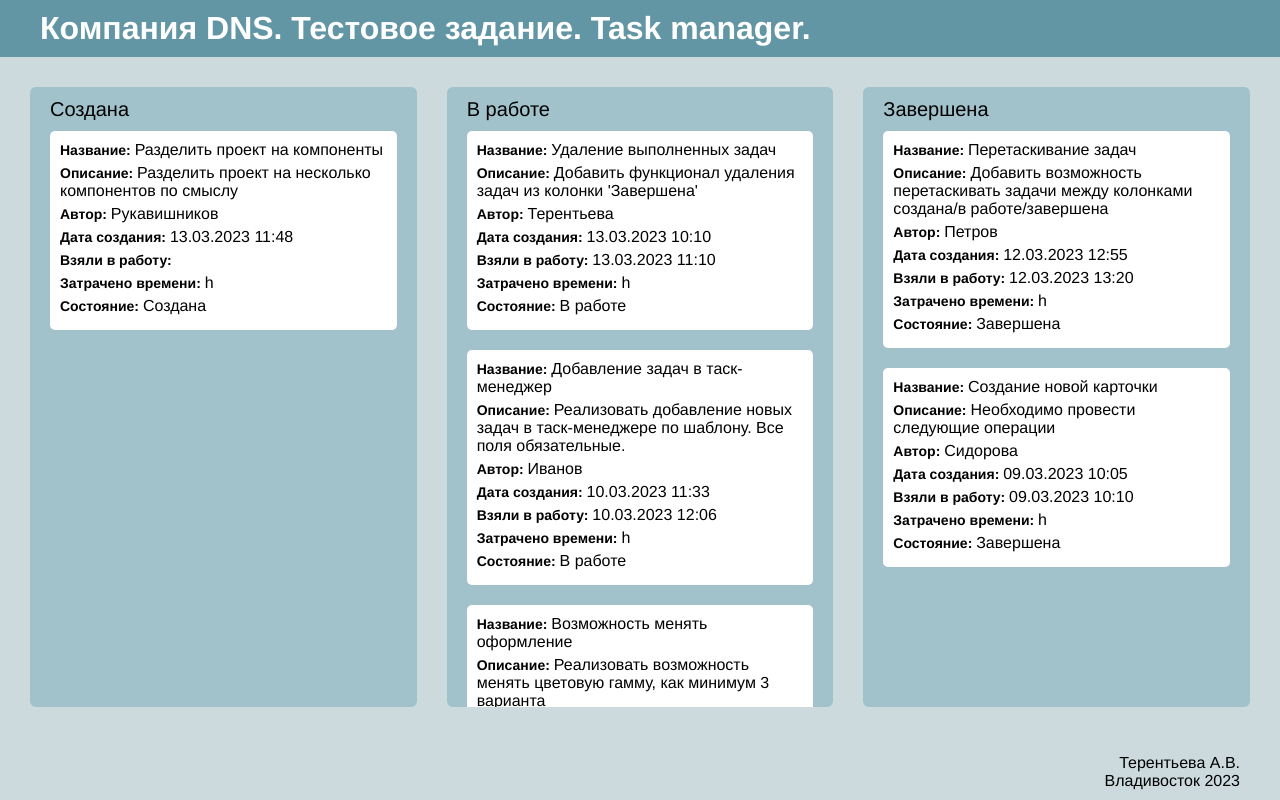
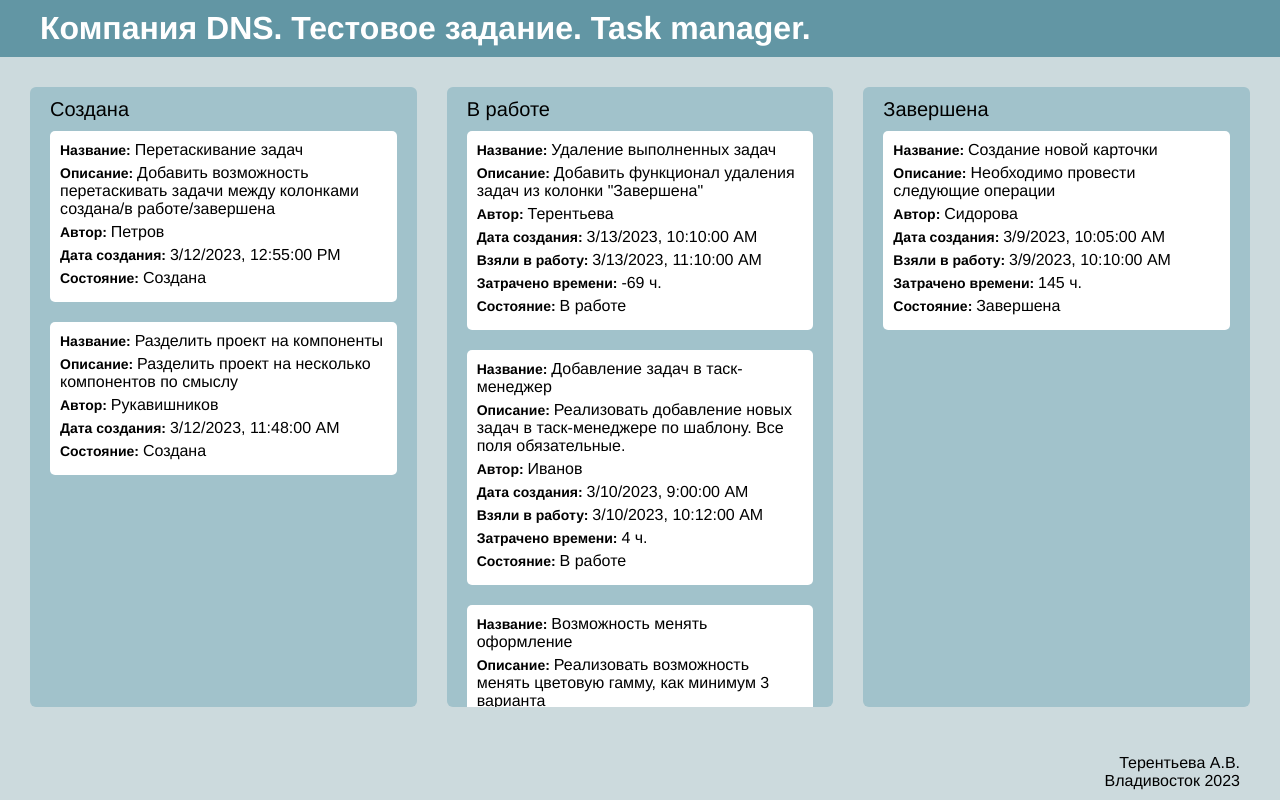
Before and after one commit to Anninka/task-manager_vue, a Vue app: page / in a window 1280 px wide. Built offline with nearby package versions, Linux system fonts and the light colour scheme.

Commit message:
feat: добавляет файл с переменными scss, добавляет функцию для расчета потраченного на задачу времени

```diff
--- a/src/App.vue
+++ b/src/App.vue
@@ -21,9 +21,9 @@
             <p class="task-item__title">Название: <span>{{ task.title }}</span></p>
             <p class="task-item__title">Описание: <span>{{ task.description }}</span></p>
             <p class="task-item__title">Автор: <span>{{ task.author }}</span></p>
-            <p class="task-item__title">Дата создания: <span>{{ task.date }}</span></p>
-            <p class="task-item__title">Взяли в работу: <span>{{ task.atwork }}</span></p>
-            <p class="task-item__title">Затрачено времени: <span>{{ }}h</span></p>
+            <p class="task-item__title">Дата создания: <span>{{ new Date(task.date).toLocaleString() }}</span></p>
+            <p class="task-item__title" v-if="task.status !== 'Создана'">Взяли в работу: <span>{{ new Date(task.atwork).toLocaleString()}}</span></p>
+            <p class="task-item__title" v-if="task.status !== 'Создана'">Затрачено времени: <span>{{ getWorkTime(task) }}</span></p>
             <p class="task-item__title">Состояние: <span>{{ task.status }}</span></p>
           </div>
         </div>
@@ -49,73 +49,77 @@ export default {
       tasks: [
         {
           id: 1,
-          title: "Удаление выполненных задач",
-          description: "Добавить функционал удаления задач из колонки 'Завершена'",
-          author: "Терентьева",
-          date: "13.03.2023 10:10",
-          atwork: "13.03.2023 11:10",
-          status: "В работе",
+          title: 'Удаление выполненных задач',
+          description: 'Добавить функционал удаления задач из колонки "Завершена"',
+          author: 'Терентьева',
+          date: '2023-03-13T10:10:00',
+          atwork: '2023-03-13T11:10:00',
+          done: '',
+          status: 'В работе',
         },
         {
           id: 2,
-          title: "Перетаскивание задач",
-          description: "Добавить возможность перетаскивать задачи между колонками создана/в работе/завершена",
-          author: "Петров",
-          date: "12.03.2023 12:55",
-          atwork: "12.03.2023 13:20",
-          status: "Завершена",
+          title: 'Перетаскивание задач',
+          description: 'Добавить возможность перетаскивать задачи между колонками создана/в работе/завершена',
+          author: 'Петров',
+          date: '2023-03-12T12:55:00',
+          atwork: '',
+          done: '2023-03-13T17:46:00',
+          status: 'Создана',
         },
         {
           id: 3,
-          title: "Добавление задач в таск-менеджер",
-          description: "Реализовать добавление новых задач в таск-менеджере по шаблону. Все поля обязательные.",
-          author: "Иванов",
-          date: "10.03.2023 11:33",
-          atwork: "10.03.2023 12:06",
-          status: "В работе",
+          title: 'Добавление задач в таск-менеджер',
+          description: 'Реализовать добавление новых задач в таск-менеджере по шаблону. Все поля обязательные.',
+          author: 'Иванов',
+          date: '2023-03-10T09:00:00',
+          atwork: '2023-03-10T10:12:00',
+          done: '',
+          status: 'В работе',
         },
         {
           id: 4,
-          title: "Создание новой карточки",
-          description: "Необходимо провести следующие операции",
-          author: "Сидорова",
-          date: "09.03.2023 10:05",
-          atwork: "09.03.2023 10:10",
-          status: "Завершена",
+          title: 'Создание новой карточки',
+          description: 'Необходимо провести следующие операции',
+          author: 'Сидорова',
+          date: '2023-03-09T10:05:00',
+          atwork: '2023-03-09T10:10:00',
+          done: '2023-03-15T11:55:00',
+          status: 'Завершена',
         },
         {
           id: 5,
-          title: "Разделить проект на компоненты",
-          description: "Разделить проект на несколько компонентов по смыслу",
-          author: "Рукавишников",
-          date: "13.03.2023 11:48",
-          atwork: "",
-          status: "Создана",
+          title: 'Разделить проект на компоненты',
+          description: 'Разделить проект на несколько компонентов по смыслу',
+          author: 'Рукавишников',
+          date: '2023-03-12T11:48:00',
+          atwork: '',
+          status: 'Создана',
         },
         {
           id: 6,
-          title: "Возможность менять оформление",
-          description: "Реализовать возможность менять цветовую гамму, как минимум 3 варианта",
-          author: "Морозова",
-          date: "13.03.2023 12:07",
-          atwork: "13.03.2023 12:10",
-          status: "В работе",
+          title: 'Возможность менять оформление',
+          description: 'Реализовать возможность менять цветовую гамму, как минимум 3 варианта',
+          author: 'Морозова',
+          date: '2023-03-13T12:07:00',
+          atwork: '2023-03-13T12:10:00',
+          status: 'В работе',
         },
         {
           id: 7,
-          title: "Придумать содержимое задач",
-          description: "Придумать названия и описания задач для тестирования таск-менеджера. А то у меня уже фантазия заканчивается.",
-          author: "Терентьева",
-          date: "13.03.2023 12:10",
-          atwork: "13.03.2023 12:20",
-          status: "В работе",
+          title: 'Придумать содержимое задач',
+          description: 'Придумать названия и описания задач для тестирования таск-менеджера. А то у меня уже фантазия заканчивается.',
+          author: 'Терентьева',
+          date: '2023-03-16T12:12:00',
+          atwork: '2023-03-16T12:52:00',
+          status: 'В работе',
         },
       ],
       statusId: {'Создана': 0, 'В работе': 1, 'Завершена': 2},
     }
   },
   computed: {
-    // Создает копию исходного массива и сортирует ее по статусу. Затем создает объект с массивами по кол-ву вариантов свойства status. В каждом массиве - объекты с одинаковыми значениями status.
+    //Создает копию исходного массива и сортирует ее по статусу. Затем создает объект с массивами по кол-ву вариантов свойства status. В каждом массиве - объекты с одинаковыми значениями status.
     groupedTasks() {
       const sortTasks = [...this.tasks].sort((a, b) => this.statusId[a.status] - this.statusId[b.status]);
       return sortTasks.reduce((groups, task) => {
@@ -126,12 +130,24 @@ export default {
         groups[status].push(task);
         return groups;
       }, {});
+    },
+  },
+  methods: {
+    //Функция высчитывает затраченное время на задачу в зависимости от её состояния.
+    getWorkTime(obj) {
+      if (obj.status === 'В работе') {
+        return `${Math.floor((new Date() - new Date(obj.atwork))/(1000*60*60))} ч.`
+      } else if (obj.status === 'Завершена') {
+        return `${Math.floor((new Date(obj.done) - new Date(obj.atwork))/(1000*60*60))} ч.`
+      }
     }
   },
 }
 </script>
 
-<style lang='scss'>
+<style lang="scss">
+@import "./assets/style/variables.scss";
+
 * {
   margin: 0;
   padding: 0;
@@ -139,7 +155,7 @@ export default {
 }
 
 #app {
-  font-family: Helvetica, Arial, sans-serif;
+  font-family: "Helvetica", "Arial", sans-serif;
 }
 
 .page {
@@ -157,12 +173,12 @@ export default {
 
 .page-header {
   padding: 10px 40px;
-  background-color: #6296a4;
-  color: #ffffff;
+  background-color: $primary-darker;
+  color: $base-white;
 }
 
 .page-main {
-  background-color: #ccdadd;
+  background-color: $base-primary;
 }
 
 .task-desk {
@@ -176,7 +192,7 @@ export default {
 .page-footer {
   padding: 10px 40px;
   text-align: right;
-  background-color: #ccdadd;
+  background-color: $base-primary;
 }
 
 .page-footer_text {
@@ -186,7 +202,7 @@ export default {
 
 .task-list {
   padding: 0 20px;
-  background-color: #a1c2cb;
+  background-color: $base-secondary;
   border-radius: 6px;
   overflow: auto;
 }
@@ -196,13 +212,13 @@ export default {
   padding: 10px 0;
   font-size: 20px;
   line-height: 24px;
-  background-color: #a1c2cb;
+  background-color: $base-secondary;
 }
 
 .task-item {
   margin-bottom: 20px;
   padding: 10px;
-  background-color: white;
+  background-color: $base-white;
   border-radius: 5px;
 }
 
@@ -223,7 +239,7 @@ export default {
 /* Стили ползунка */
 .task-list {
   scrollbar-width: thin;
-  scrollbar-color: #6296a4 #e8f3f5;
+  scrollbar-color: $primary-darker $primary-light;
 }
 
 /* для Chrome/Edge/Safari */
@@ -233,11 +249,11 @@ export default {
 }
 .task-list::-webkit-scrollbar-track {
   margin-top: 44px;
-  background: #e8f3f5;
+  background: $primary-light;
 }
 .task-list::-webkit-scrollbar-thumb {
   height: 50px;
-  background-color: #6296a4;
+  background-color: $primary-darker;
   border-radius: 5px;
 }
 </style>
--- /dev/null
+++ b/src/assets/style/variables.scss
@@ -0,0 +1,6 @@
+/* Colors */
+$base-white: #ffffff;
+$base-primary: #ccdadd;
+$primary-darker: #6296a4;
+$base-secondary: #a1c2cb;
+$primary-light: #e8f3f5;
```
